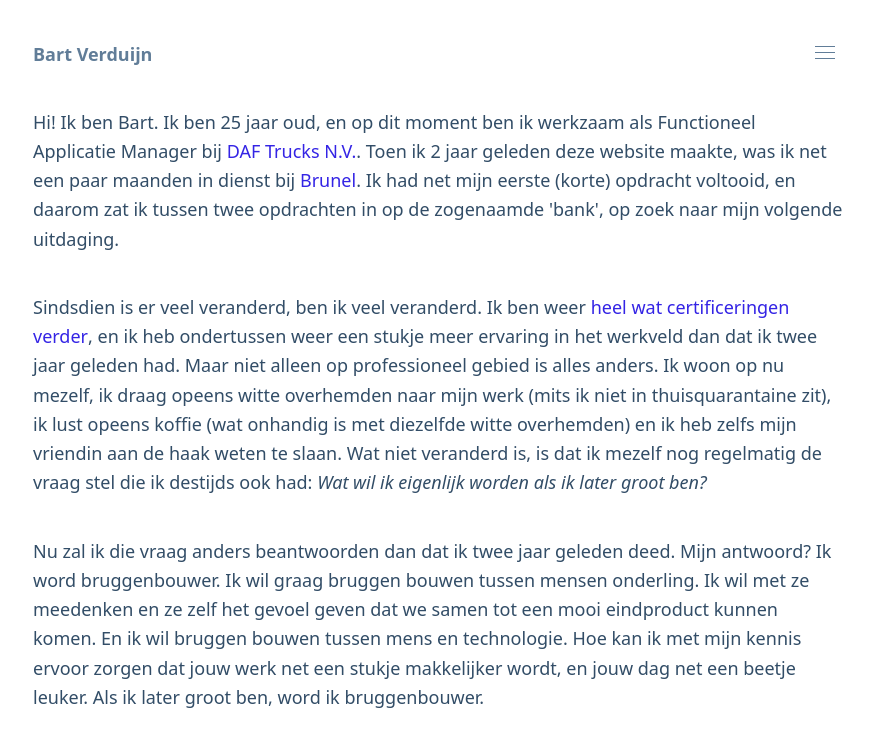
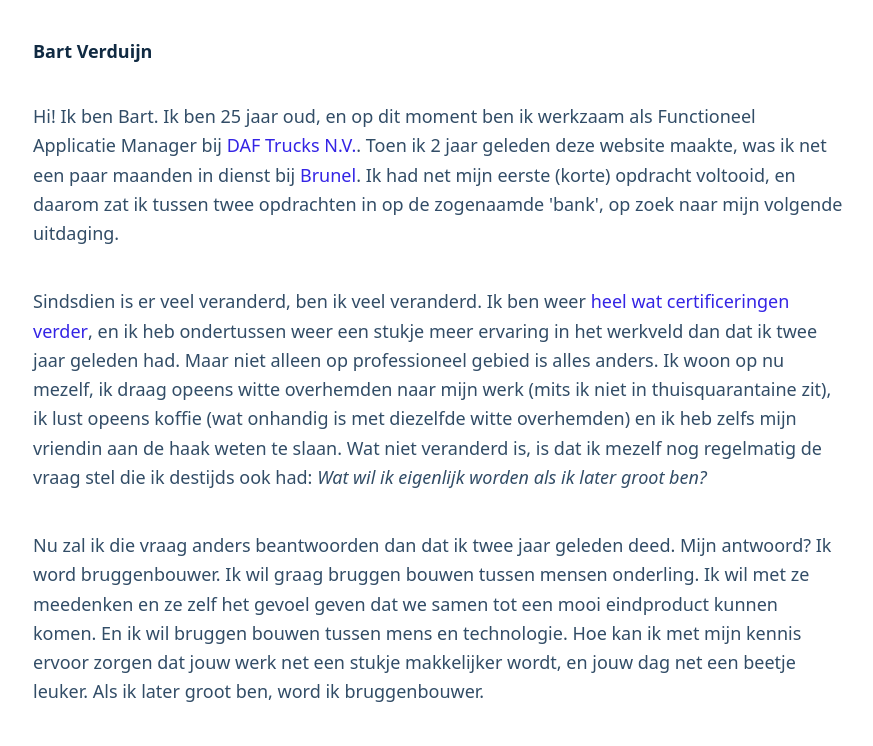
Before and after one commit to bartverduijn/bartverduijn.nl, a Gatsby site: page / in a window 1280 px wide. Shown: the whole page, without its empty margins (202-1075 px from the left). Built offline with nearby package versions, Linux system fonts and the light colour scheme; Gatsby itself is replaced by a stand-in of ours.

Commit message:
added styling to h1 and removed menu button

```diff
--- a/src/components/header.js
+++ b/src/components/header.js
@@ -1,5 +1,10 @@
 import React from 'react';
+import { Link } from 'gatsby';
 import styled from 'styled-components';
+
+const HeaderLink = styled(Link)`
+	text-decoration: none;
+`;
 
 const HeaderStyles = styled.header`
 	display: flex;
@@ -8,7 +13,7 @@ const HeaderStyles = styled.header`
 	margin: ${({ theme }) => theme.marginBottom} 0;
 
 	h1 {
-		color: ${({ theme }) => theme.grey500};
+		color: ${({ theme }) => theme.grey900};
 		font-size: 1rem;
 		font-weight: 700;
 		line-height: 0;
@@ -32,8 +37,10 @@ const HeaderStyles = styled.header`
 export default function Header() {
 	return (
 		<HeaderStyles>
-			<h1>Bart Verduijn</h1>
-			<button type="button">
+			<HeaderLink to="/">
+				<h1>Bart Verduijn</h1>
+			</HeaderLink>
+			{/* <button type="button">
 				<svg
 					width="24"
 					height="24"
@@ -46,7 +53,7 @@ export default function Header() {
 						className="fill-current text-gray-900"
 					/>
 				</svg>
-			</button>
+			</button> */}
 		</HeaderStyles>
 	);
 }
```
